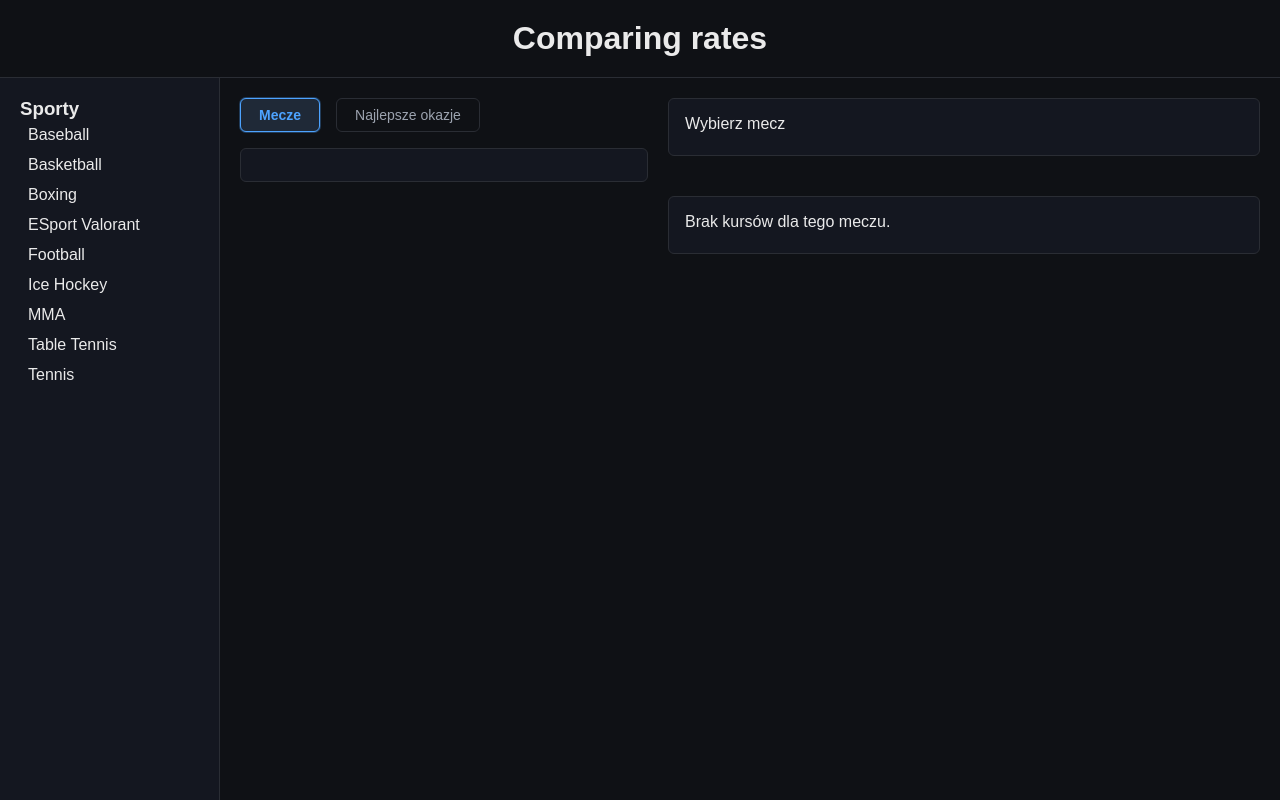
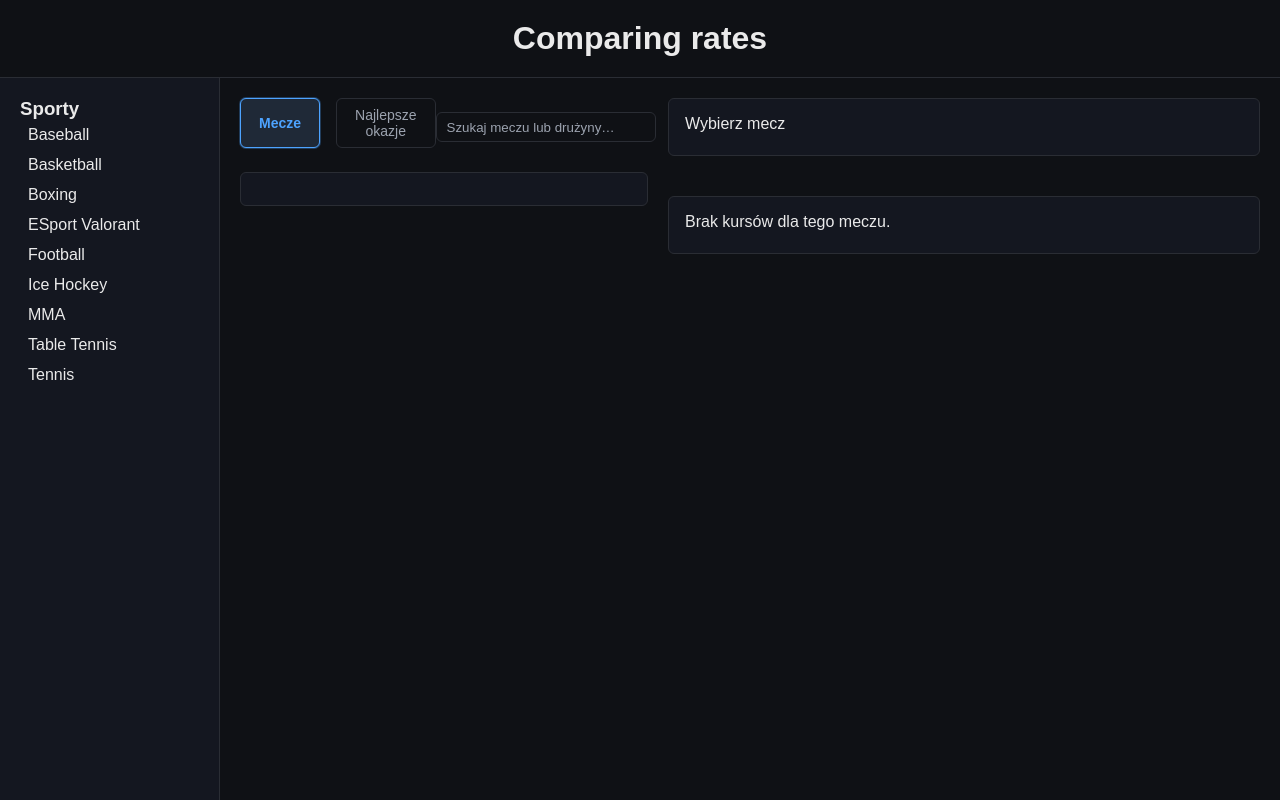
Before and after one commit to Mzajac542/comparison-rate-app, a React (Vite) app in the folder react-app/: page / in a window 1280 px wide. Built offline with nearby package versions, Linux system fonts and the light colour scheme.

Commit message:
Input search added

```diff
--- a/react-app/src/App.jsx
+++ b/react-app/src/App.jsx
@@ -24,6 +24,7 @@ function App() {
   const [selectedMatch, setSelectedMatch] = useState(null);
   const [loading, setLoading] = useState(true);
   const [error, setError] = useState(null);
+  const [searchQuery, setSearchQuery] = useState("");
 
 
   /* =========================
@@ -129,6 +130,7 @@ useEffect(() => {
             {/* LEWA KOLUMNA */}
             <div className="matches-column">
               {/* ZAKŁADKI */}
+              <div className="top-bar">
                 <div className="tabs">
                   <button
                     className={activeTab === "matches" ? "tab active" : "tab"}
@@ -145,14 +147,24 @@ useEffect(() => {
                   </button>
                 </div>
 
+                <div className="search-bar">
+                  <input
+                    type="text"
+                    placeholder="Szukaj meczu lub drużyny…"
+                    value={searchQuery}
+                    onChange={(e) => setSearchQuery(e.target.value)}
+                  />
+                </div>
+              </div>
               <div className="card">
                 {/* ===== MECZE ===== */}
                 {activeTab === "matches" && (
                   <MatchesList
                     matches={matches}
-                    selectedSport={selectedSport}   // ✅ TO JEST KLUCZ
+                    selectedSport={selectedSport}
                     selectedLeague={selectedLeague}
                     selectedMatch={selectedMatch}
+                    searchQuery={searchQuery}
                     onSelect={setSelectedMatch}
                   />
                 )}
--- a/react-app/src/components/MatchesList.jsx
+++ b/react-app/src/components/MatchesList.jsx
@@ -3,18 +3,24 @@ function MatchesList({
   selectedSport,
   selectedLeague,
   selectedMatch,
-  onSelect
+  onSelect,
+  searchQuery
 }) {
   if (!matches || matches.length === 0) {
     return <p>Brak meczów</p>;
   }
 
-  // ✅ FILTR: najpierw SPORT, potem (opcjonalnie) LIGA
   const visibleMatches = matches
     .filter(m => m.sport === selectedSport)
     .filter(m =>
       selectedLeague ? m.tournamentName === selectedLeague : true
+    )
+    .filter(m =>
+      searchQuery
+        ? `${m.home} ${m.away}`.toLowerCase().includes(searchQuery.toLowerCase())
+        : true
     );
+
 
   if (visibleMatches.length === 0) {
     return
--- a/react-app/src/index.css
+++ b/react-app/src/index.css
@@ -357,3 +357,30 @@ th, td {
     font-size: 16px;
   }
 }
+.search-bar {
+  display: flex;
+  justify-content: flex-end;
+  margin-bottom: 8px;
+}
+
+.search-bar input {
+  background: #0f1115;
+  border: 1px solid #2a2d34;
+  color: #e5e7eb;
+  padding: 6px 10px;
+  border-radius: 6px;
+  width: 220px;
+}
+
+.search-bar input::placeholder {
+  color: #9ca3af;
+}
+.top-bar {
+  display: flex;
+  justify-content: space-between;
+  align-items: center;
+  margin-bottom: 8px;
+}
+.search-bar input {
+  height: 30px;
+}
```
Lines whose indentation alone changed are shown as unchanged.
